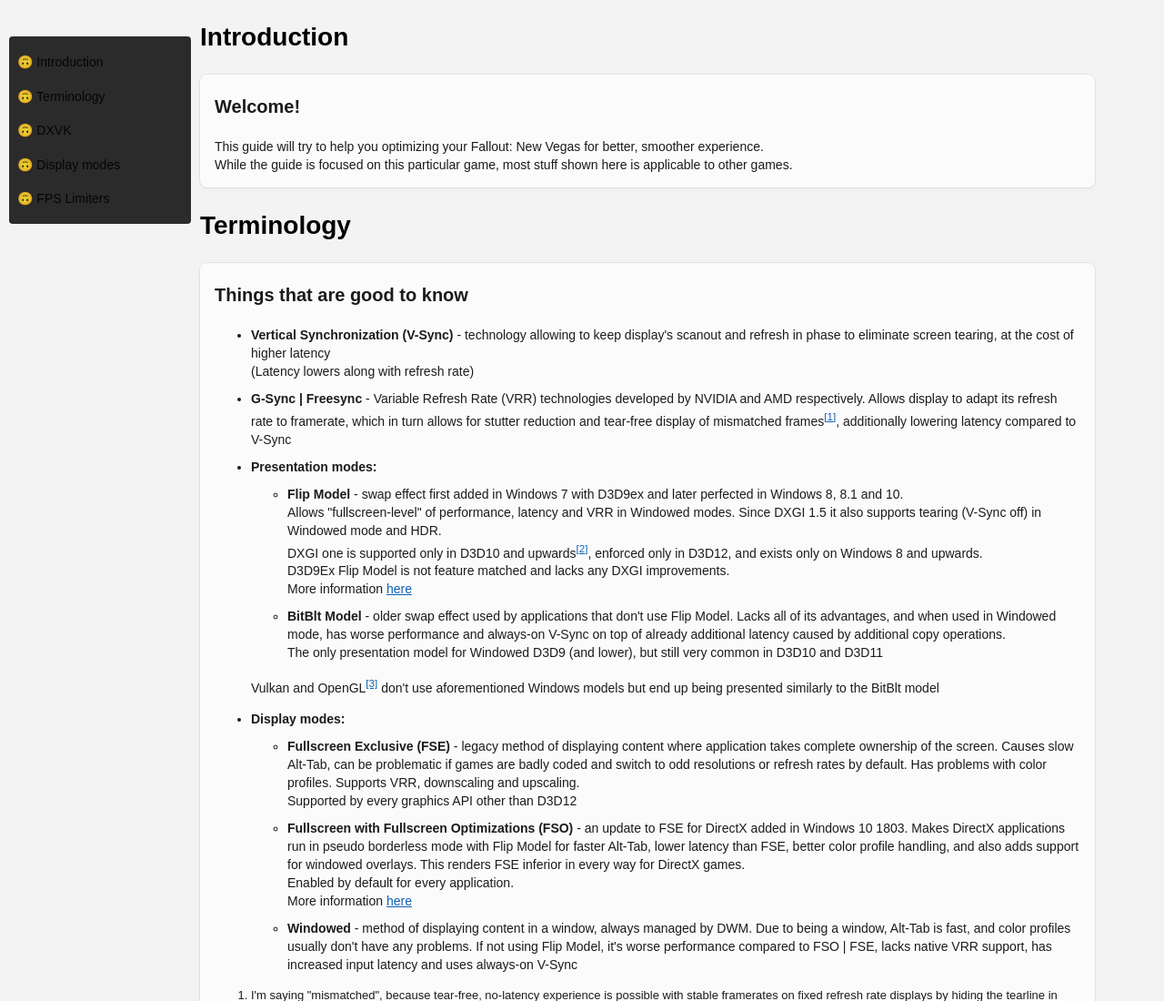
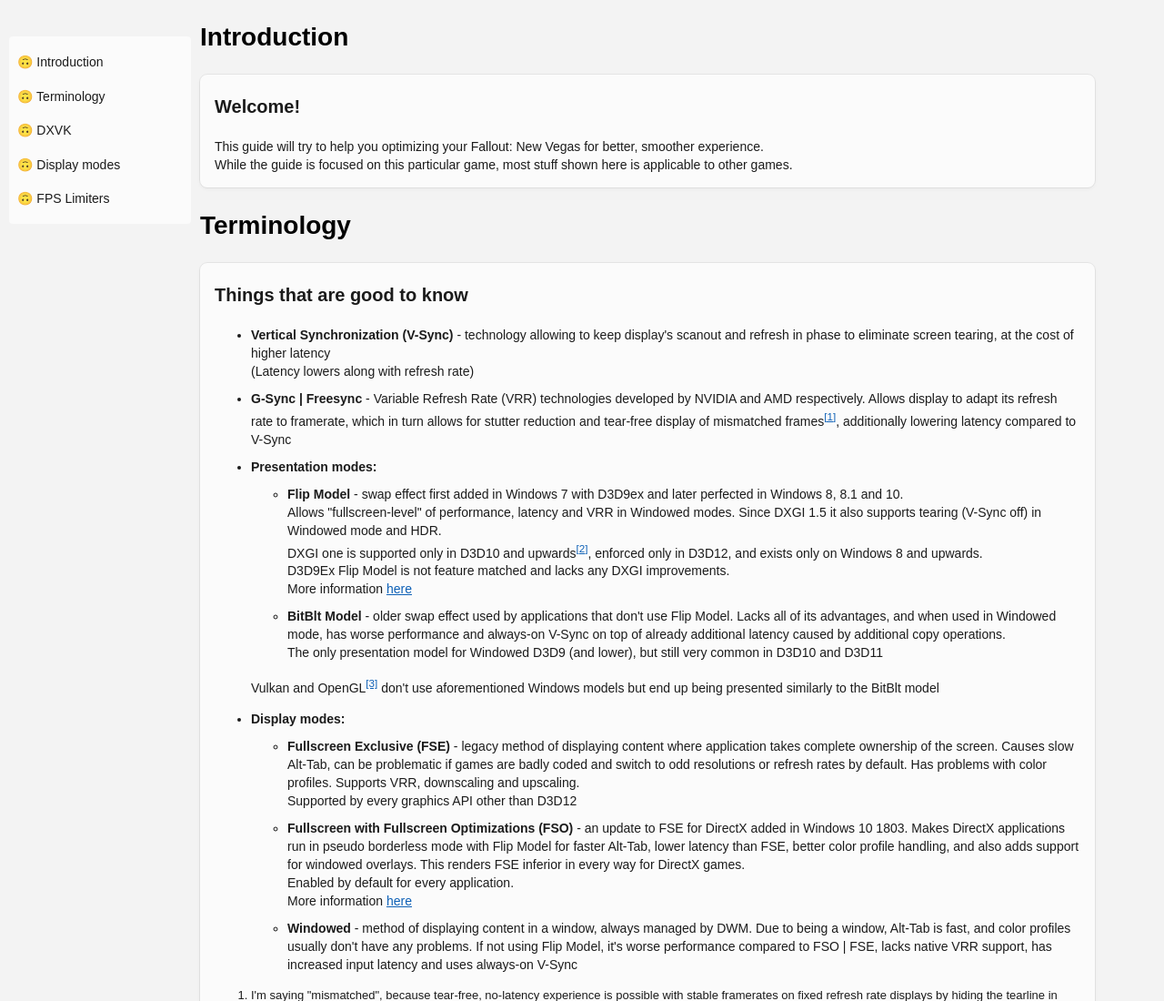
Before and after one commit to ModdingLinked/FalloutNV-Performance-Guide, a plain HTML site: page index.html in a window 1280 px wide. Shown: the top 1100 px of the page at 91% size. Drawn offline with Linux system fonts and the light colour scheme.

Commit message:
White theme sidebar fix

```diff
--- a/styles.css
+++ b/styles.css
@@ -393,7 +393,8 @@ input:active {
     }
 
     .sidebar {
-        background: rgba(252, 252, 252, 85%), url(NoiseAsset_256.png);
+        background: rgba(252, 252, 252, 85%);
+
     }
 
     .sidebar a {
```
